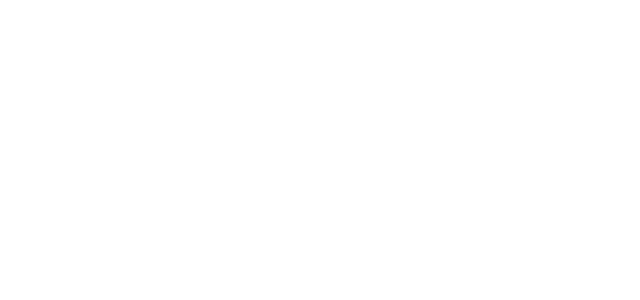
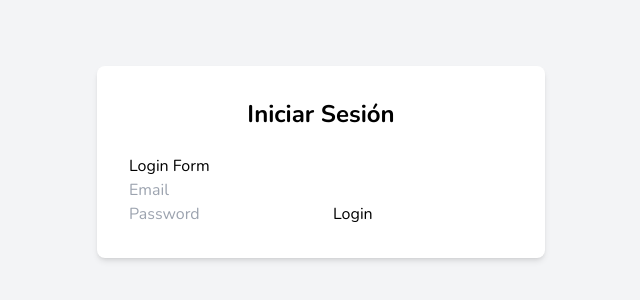
Before and after one commit to rouuhehe/2025_1_dbp_hkt2, a React (Vite) app: page /authentication/login in a window 1280 px wide. Before the commit this address had no page. Shown: the part 238-538 px from the top of the page, without its empty margins (319-959 px from the left). Built offline with nearby package versions, Linux system fonts and the light colour scheme.

Commit message:
LOGIN :3

```diff
--- /dev/null
+++ b/src/components/ExpenseSummary.tsx
@@ -0,0 +1,51 @@
+import { useEffect, useState } from "react";
+
+interface ExpenseSummary {
+  category: string;
+  total: number;
+}
+
+export default function ExpenseSummary() {
+  const [summary, setSummary] = useState<ExpenseSummary[]>([]);
+  const [error, setError] = useState("");
+
+  useEffect(() => {
+    const fetchSummary = async () => {
+      try {
+        const token = localStorage.getItem("token");
+        if (!token) throw new Error("No se encontró el token.");
+
+        const response = await fetch("http://198.211.105.95:8080/expenses_summary", {
+          headers: {
+            Authorization: `Bearer ${token}`,
+          },
+        });
+
+        if (!response.ok) throw new Error("Error al obtener el resumen de gastos");
+
+        const data = await response.json();
+        setSummary(data);
+      } catch (err: any) {
+        setError(err.message);
+      }
+    };
+
+    fetchSummary();
+  }, []);
+
+  return (
+    <div>
+      <h2 className="text-xl font-semibold mb-4">📊 Resumen de Gastos</h2>
+      {error && <p className="text-red-500">{error}</p>}
+      {summary.length === 0 && !error && <p>Cargando...</p>}
+      <ul className="space-y-2">
+        {summary.map((item, index) => (
+          <li key={index} className="flex justify-between bg-gray-100 px-4 py-2 rounded-md">
+            <span>{item.category}</span>
+            <span>S/. {item.total.toFixed(2)}</span>
+          </li>
+        ))}
+      </ul>
+    </div>
+  );
+}
--- /dev/null
+++ b/src/components/LoginForm.tsx
@@ -0,0 +1,48 @@
+import { useState } from "react";
+import { login } from "@services/auth/login";
+import { LoginRequest } from "../interface/auth/LoginRequest";
+import { AuthResponse } from "../interface/auth/AuthResponse";
+
+export default function LoginForm() {
+    const [email, setEmail] = useState("");
+    const [password, setPassword] = useState("");
+    const [error, setError] = useState("");
+
+    const handleLogin = async () => {
+        try {
+            const loginRequest: LoginRequest = {
+                email,
+                passwd: password,
+            };
+
+            const authResponse: AuthResponse = await login(loginRequest);
+
+            localStorage.setItem("token", authResponse.data.token);
+            localStorage.setItem("email", authResponse.data.email);
+
+            window.location.href = "/dashboard";
+        } catch (error: any) {
+            setError(error.message);
+        }
+    };
+
+    return (
+        <div>
+            <h1>Login Form</h1>
+            <input
+                type="email"
+                placeholder="Email"
+                value={email}
+                onChange={(e) => setEmail(e.target.value)}
+            />
+            <input
+                type="password"
+                placeholder="Password"
+                value={password}
+                onChange={(e) => setPassword(e.target.value)}
+            />
+            <button onClick={handleLogin}>Login</button>
+            {error && <p>{error}</p>}
+        </div>
+    );
+}
--- a/src/pages/DashboardPage.tsx
+++ b/src/pages/DashboardPage.tsx
@@ -1,6 +1,5 @@
 import { useEffect, useState } from "react";
-import { useNavigate } from "react-router-dom";
-import { getExpensesSummary } from "src/api/expenses";
+import { getExpensesSummary } from "../api/expenses";
 
 type SummaryItem = {
   categoryId: number;
@@ -10,26 +9,21 @@ type SummaryItem = {
 
 export default function DashboardPage() {
   const [summary, setSummary] = useState<SummaryItem[]>([]);
-    const navigate = useNavigate();
 
   useEffect(() => {
     getExpensesSummary().then(setSummary);
   }, []);
 
-    const currentDate = new Date();
-    const currentYear = currentDate.getFullYear();
-    const currentMonth = currentDate.getMonth() + 1; // (0 = enero, +1)
-
   return (
     <div>
-            <h2 className="text-xl font-semibold mb-4">Resumen de Gastos</h2>
-            <ul className="space-y-2">
+      <h2 className="text-xl font-semibold">Resumen de Gastos</h2>
+      <ul>
         {summary.map((item) => (
           <li key={item.categoryId}>
             <button
-                            className="text-blue-600 hover:underline"
+              className="text-blue-500 underline"
               onClick={() =>
-                                navigate(`/detalle/${currentYear}/${currentMonth}/${item.categoryId}`)
+                console.log("Mostrar detalle de categoría", item.categoryId)
               }
             >
               {item.categoryName}
--- a/src/pages/LoginPage.tsx
+++ b/src/pages/LoginPage.tsx
@@ -1,7 +1,12 @@
+import LoginForm from "@components/LoginForm";
+
 export default function LoginPage() {
-    return (
-        <div>
-            <h1>Login Page</h1>
-        </div>
-    );
+  return (
+    <main className="min-h-screen flex items-center justify-center bg-gray-100">
+      <div className="bg-white shadow-md rounded-lg p-8 w-full max-w-md">
+        <h1 className="text-2xl font-bold text-center mb-6">Iniciar Sesión</h1>
+        <LoginForm />
+      </div>
+    </main>
+  );
 }
--- a/src/routes/AppRouter.tsx
+++ b/src/routes/AppRouter.tsx
@@ -9,8 +9,8 @@ export default function AppRouter() {
         <BrowserRouter>
             <Routes>
                 <Route path="/" element={<DashboardPage />} />
-                <Route path="/login" element={<LoginPage />} />
-                <Route path="/register" element={<RegisterPage />} />
+                <Route path="authentication/login" element={<LoginPage />} />
+                <Route path="authentication/register" element={<RegisterPage />} />
                 <Route path="/detalle/:year/:month/:categoryId" element={<CategoryDetailPage />} />
 
             </Routes>
```
Also changed, not shown: 1 other file (tests, documents, lock files or other folders). Lines whose indentation alone changed are shown as unchanged.
